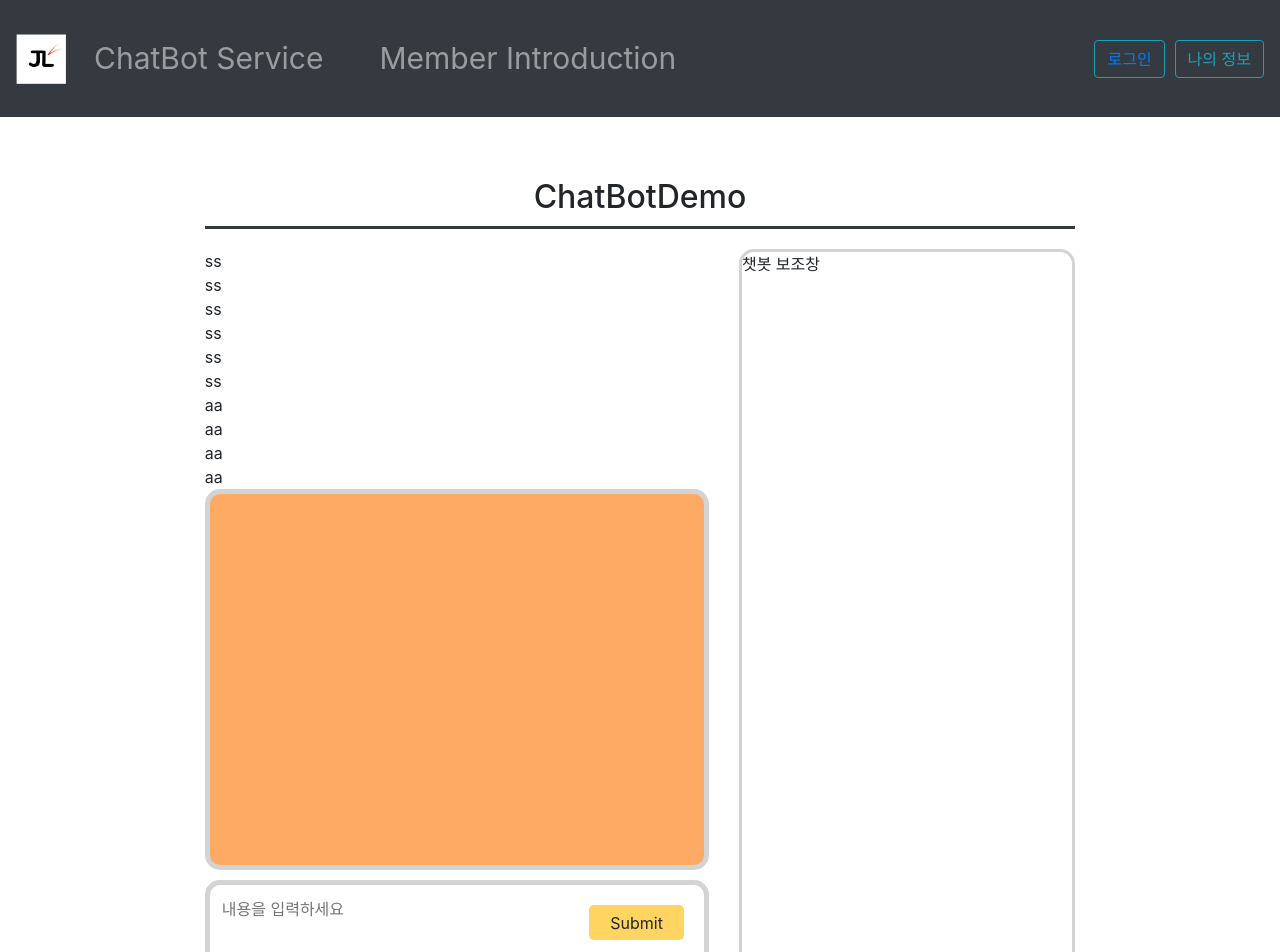
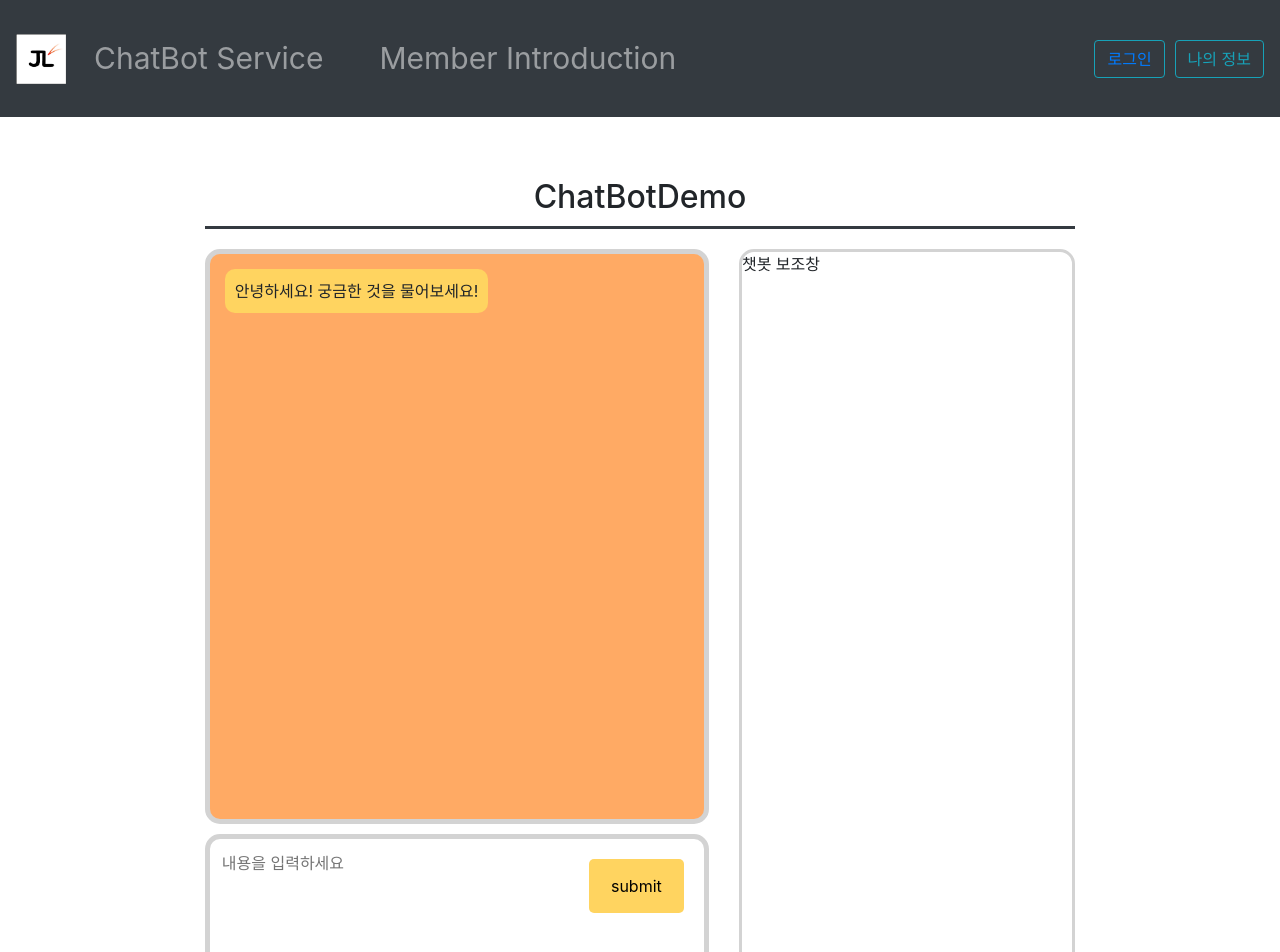
Before and after one commit to horingring/ChatBotService, a React app in the folder src/main/frontend/: page /ChatBotDemo in a window 1280 px wide. Shown: the top 952 px of the page. Built offline with nearby package versions, Linux system fonts and the light colour scheme.

Commit message:
Make ChatBubble and Seperation by User
1. Component : ChatBotDemo, ChatBotChatting
*These two components changed functional Component into class Component
2. CSS (chatbot Bubble, direction)

```diff
--- a/src/main/frontend/src/Pages/ChatBotDemo.jsx
+++ b/src/main/frontend/src/Pages/ChatBotDemo.jsx
@@ -1,19 +1,49 @@
-import React from 'react';
+import React,{Component} from 'react';
 import ChatBotChatting from './ChatBotDemo/ChatBotChatting';
 import ChatBotExtraBox from './ChatBotDemo/ChatBotExtraBox';
 
-const ChatBotDemo = () => {
-    return (
-        <div id="ChatBotDemoPage">
+
+class ChatBotDemo extends Component{
+    constructor(props){
+       super(props);
+       this.state={
+           userData : {m_idx:2, user:'guest'},
+           chatList : [
+               {chatNum:1, m_idx:1, user:'챗봇', content:'안녕하세요! 궁금한 것을 물어보세요!'}
+           ],   //<채팅순서, 회원고유번호, 회원닉네임, 내용>  으로 구성.
+           max_chatNum : 1
+        }
+    }
+
+    render(){
+
+        return(
+            <div id="ChatBotDemoPage" className="H100pct">
                 <h2 className="ContentTitle">
                     ChatBotDemo
                 </h2>
                 <div id="ChatBotDemoMain">
-                <ChatBotChatting></ChatBotChatting>
+                    <ChatBotChatting
+                        chatData={this.state.chatList}
+                        userData={this.state.userData}
+                        //0721, 경호, submit버튼 누를 시 state의 chatList에 채팅내용 추가해주는 이벤트.
+                        onSubmit={function(_content){
+                            var _max_chatNum = this.state.max_chatNum + 1;
+                            var _userData = this.state.userData;
+                            var _chatList = this.state.chatList.concat(
+                                {chatNum:_max_chatNum, m_idx:_userData.m_idx, user:_userData.user, content:_content}
+                            );  //state에 추가할 내용 concat
+                            this.setState({
+                                chatList : _chatList,
+                                max_chatNum : _max_chatNum
+                            }); //1.state에 대화내용 추가   2.대화내용 내부 정보인 max_chatNum(채팅순서)를 +1 해줌.
+                        }.bind(this)}
+                    ></ChatBotChatting>
                     <ChatBotExtraBox></ChatBotExtraBox>
                 </div>
             </div>
         );
-};
+    }
+}
 
 export default ChatBotDemo;
--- a/src/main/frontend/src/Pages/ChatBotDemo/ChatBotChatting.jsx
+++ b/src/main/frontend/src/Pages/ChatBotDemo/ChatBotChatting.jsx
@@ -1,63 +1,66 @@
-import React from 'react';
+import React,{Component} from 'react';
 
-const ChatBotChatting = () => {
-    return (
-        <div id="ChatBotChatting_Container">
-            {/* test용 주석 */}
-            <div id="forTest1">ss</div>
-            <div id="forTest2">ss</div>
+class ChatBotChatting extends Component{
 
-            <div id="forTest3">ss</div>
-
-            <div id="forTest4">ss</div>
-
-            <div id="forTest5">ss</div>
-
-            <div id="forTest6">ss</div>
-            {/* test용 주석(branch) */}
-            <div id="test1">aa</div>
-            <div id="test2">aa</div>
-            <div id="test3">aa</div>
-            <div id="test4">aa</div>
+    render(){
+        var chatList = [];
+        var chatData = this.props.chatData;
+        var userData = this.props.userData;
+        for(var i=0; i<chatData.length; i++){
+            chatList.push(
+                <div
+                  className={'chatNextBox'+ (chatData[i].m_idx===userData.m_idx?' chatBox_right':'')}
+                  key={chatData[i].chatNum}
+                >
+                    <div className="chatBox">
+                        {chatData[i].content}
+                    </div>
+                </div>
+            );
+        }
 
 
-            <div id="ChatBotChattingBox"></div>     {/* 챗봇채팅창 */}
+        return(
+            <div id="ChatBotChatting_Container">
+            <div id="ChatBotChattingBox">   {/* 챗봇채팅창 */}
+                {chatList}
+            </div>
             <div id="ChatBotInputBox_Container">    {/* 챗봇입력 컨테이너 */}
                 <form id="InputForm"                //form
                     action="/"
                     method="post"
                     onSubmit={function(e){
                         e.preventDefault();
-                    }}
+                        if(e.target.content.value!==""){
+                            this.props.onSubmit(e.target.content.value);
+                            document.getElementById('InputTextarea').value="";
+                        }
+                    }.bind(this)}
                     >
                     <div id="ChatBotInput_Box">      {/* 입력창 박스 */}
                         {/* <div>주문하기/취소하기/메뉴보기 버튼</div> 이 기능은 나중에 여유되면 구현*/}
                         <textarea id="InputTextarea"
+                            name="content"
                             style={{resize:"none"}}
                             placeholder="내용을 입력하세요"
                             onKeyDown={function(e){
-                                if(e.keyCode==13){
+                                if(e.keyCode===13){
                                     if(!e.shiftKey){
                                         e.preventDefault();
-                                        alert('OK!!!!');
-                                        document.getElementById('InputTextarea').value="";
+                                        document.getElementById('ChatBotInput_Button').click();
                                     }
                                 }
                             }}
                             ></textarea>             {/* input 입력칸 */}
                     </div>
-                    <div id="ChatBotInput_Button"    //submit 버튼
-                        onClick={function(){
-                            //document.getElementById('InputForm').submit();
-                            document.getElementById('InputTextarea').value="";
-                        }}
-                    >Submit</div>
+                    <input type="submit" id="ChatBotInput_Button" value="submit"></input>
                 </form>
                 {/* 오늘 한 것. 1.form태그 만들기    2.엔터키 누를시/submit버튼 누를시 form태그 submit메소드 실행. */}
                 {/* 다음 과제. 1.입력한 데이터 서버로 보내고(post) 받기(get) <-axios 이용. */}
             </div>
         </div>
-    );
-};
+        );
+    }
+}
 
 export default ChatBotChatting;
--- a/src/main/frontend/src/index.css
+++ b/src/main/frontend/src/index.css
@@ -85,7 +85,7 @@ html, body, #root, #App{
   display: flex;
   flex-direction: column;
 }
-
+/* ChatBotChatting 전체 영역 */
 #ChatBotChattingBox{
   width: 100%;
   height: 80%;
@@ -94,7 +94,24 @@ html, body, #root, #App{
   border-radius: 15px;
   box-sizing: border-box;
   margin-bottom: 10px;
+  padding: 15px;
 }
+
+/* 챗봇 채팅창 영역 */
+.chatNextBox{
+  margin-bottom: 20px;
+}
+.chatBox{
+  display: inline-block;
+  background-color: #ffd460;
+  border-radius: 10px;
+  padding: 10px 10px;
+}
+.chatBox_right{
+  text-align: right;
+}
+
+/* 챗봇 입력 영역 */
 #ChatBotInputBox_Container{
   width: 100%;
   height: 20%;
@@ -142,6 +159,8 @@ html, body, #root, #App{
   display: flex;
   align-items: center;
   justify-content: center;
+  outline: none;
+  border: none;
 }
 #ChatBotInput_Button:hover{
   cursor: pointer;
@@ -150,6 +169,9 @@ html, body, #root, #App{
   background-color: #dfb952;
 }
 
+
+
+
 #ChatBotExtraBox_Container{
   width: 40%;
   height: 100%;
```
Lines whose indentation alone changed are shown as unchanged.
